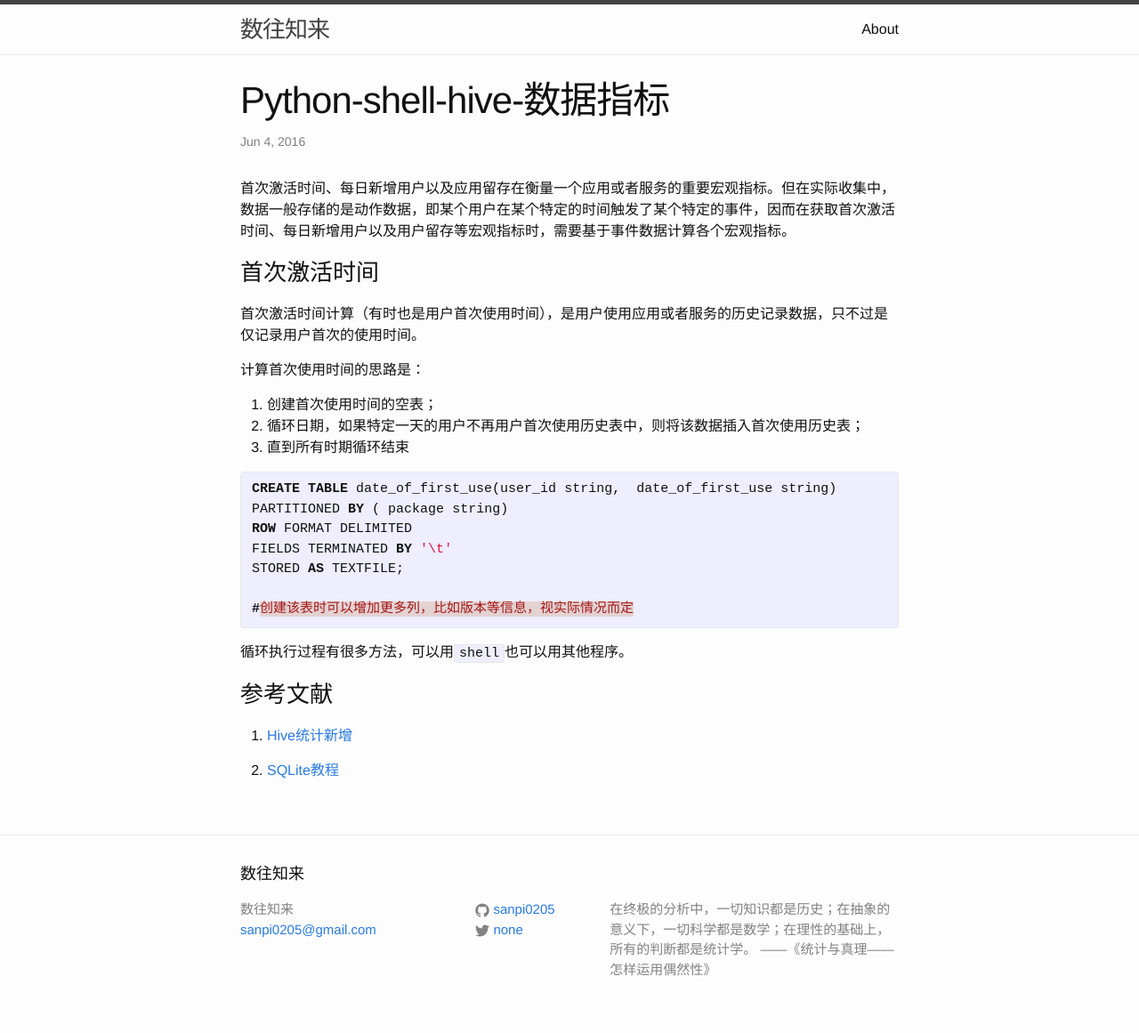
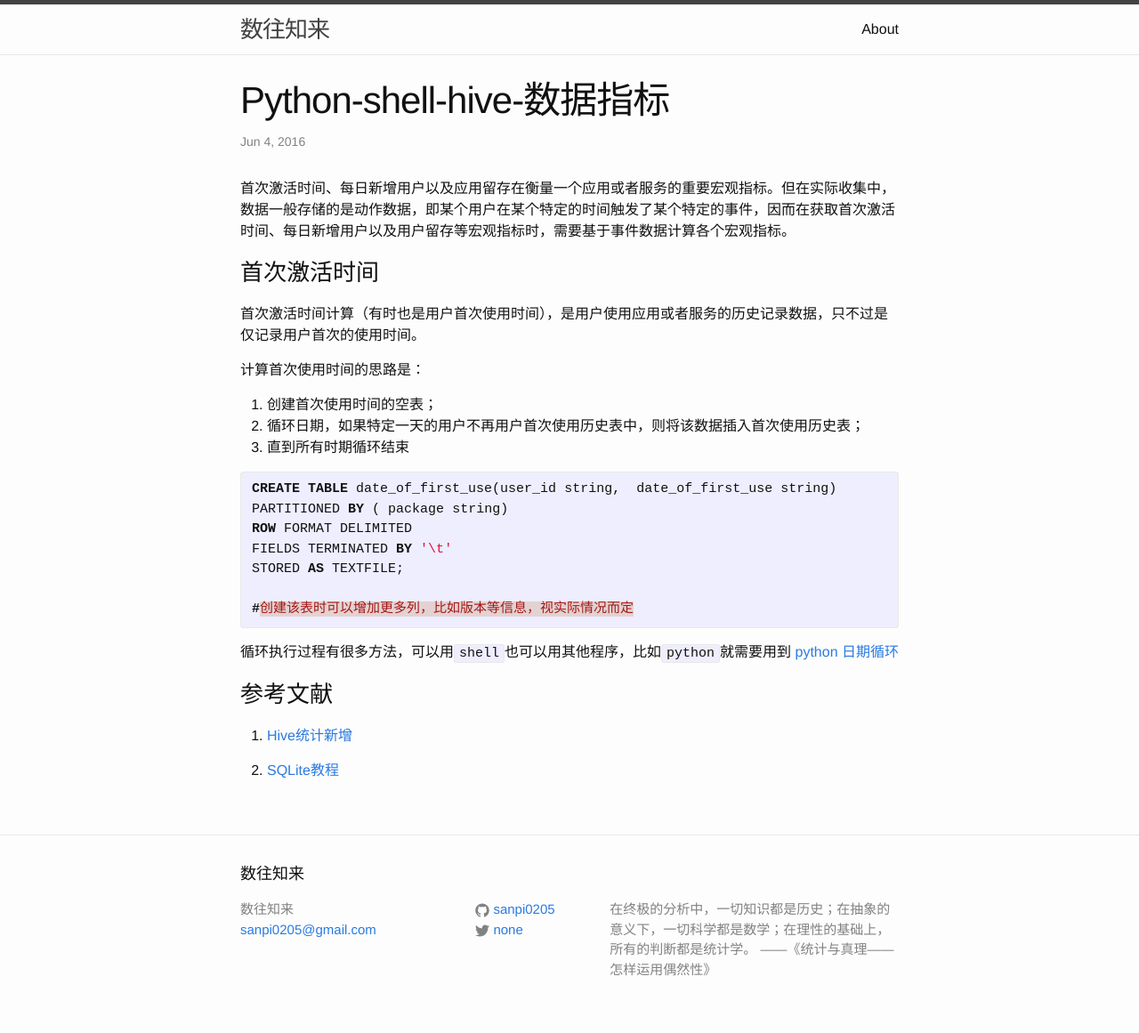
Before and after one commit to sanpi0205/sanpi0205.github.io, a Jekyll site: the page built from _posts/2016-06-04-python-hive-indicator.markdown, in a window 1280 px wide. Shown: the whole page at 89% size. Built offline with Jekyll 4.4.1, drawn with Linux system fonts in a browser that asks for light colours.

```diff
--- a/_posts/2016-06-04-python-hive-indicator.markdown
+++ b/_posts/2016-06-04-python-hive-indicator.markdown
@@ -29,7 +29,7 @@
 #创建该表时可以增加更多列，比如版本等信息，视实际情况而定
 {% endhighlight %}
 
-循环执行过程有很多方法，可以用`shell`也可以用其他程序。
+循环执行过程有很多方法，可以用`shell`也可以用其他程序，比如`python`就需要用到 [python 日期循环][pthon_date_loop]
 
 
 ### 参考文献
```
Also changed, not shown: other parts of _posts/2016-06-04-python-hive-indicator.markdown (+2 -1 lines).
